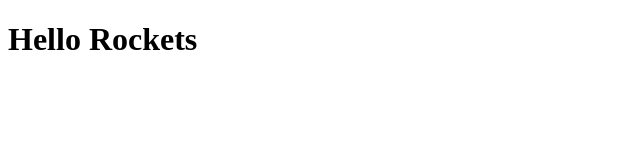
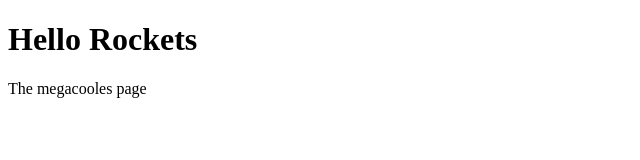
Before and after one commit to lumas71/jsrockets, a plain HTML site: page index.html in a window 1280 px wide. Shown: the whole page, without its empty margins (0-640 px from the left). Drawn offline with Linux system fonts and the light colour scheme.

Commit message:
Added new paragraph element

```diff
--- a/index.html
+++ b/index.html
@@ -6,5 +6,6 @@
 </head>
 <body>
 	<h1>Hello Rockets</h1>
+	<p>The megacooles page</p>
 </body>
 </html>
```
